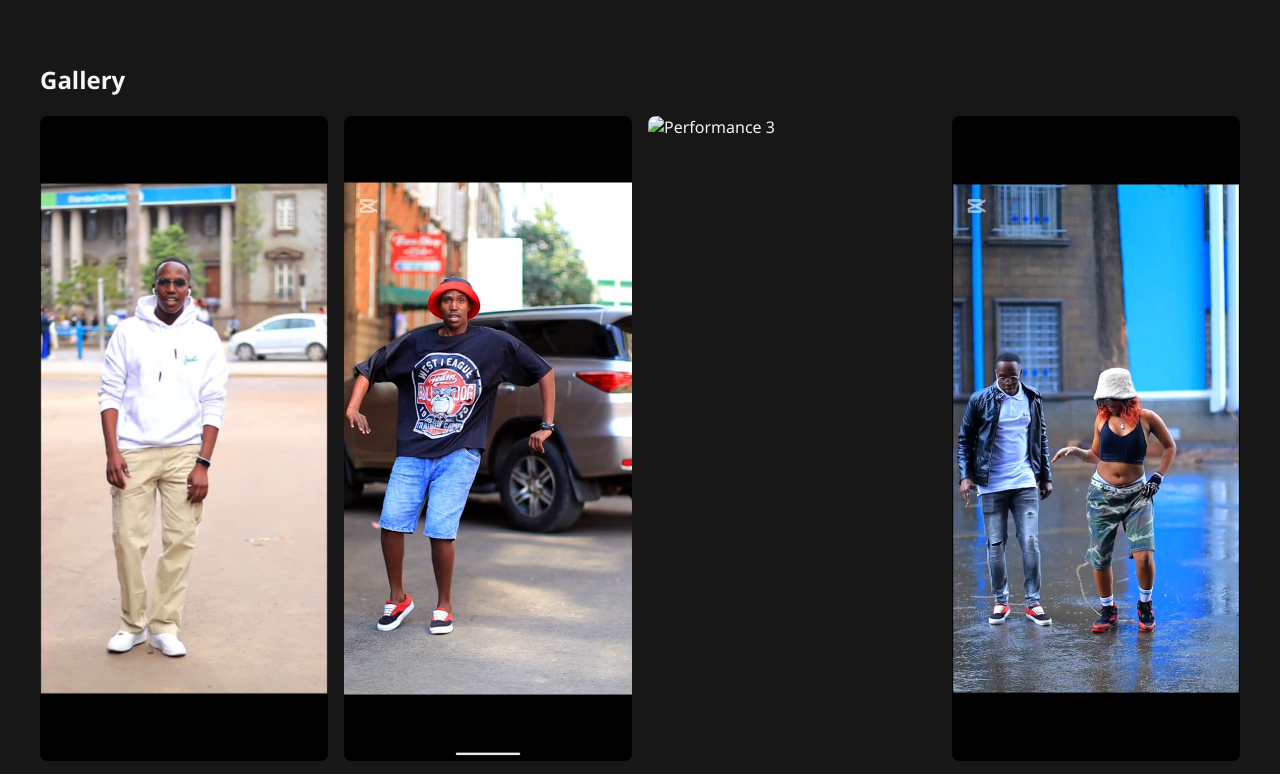
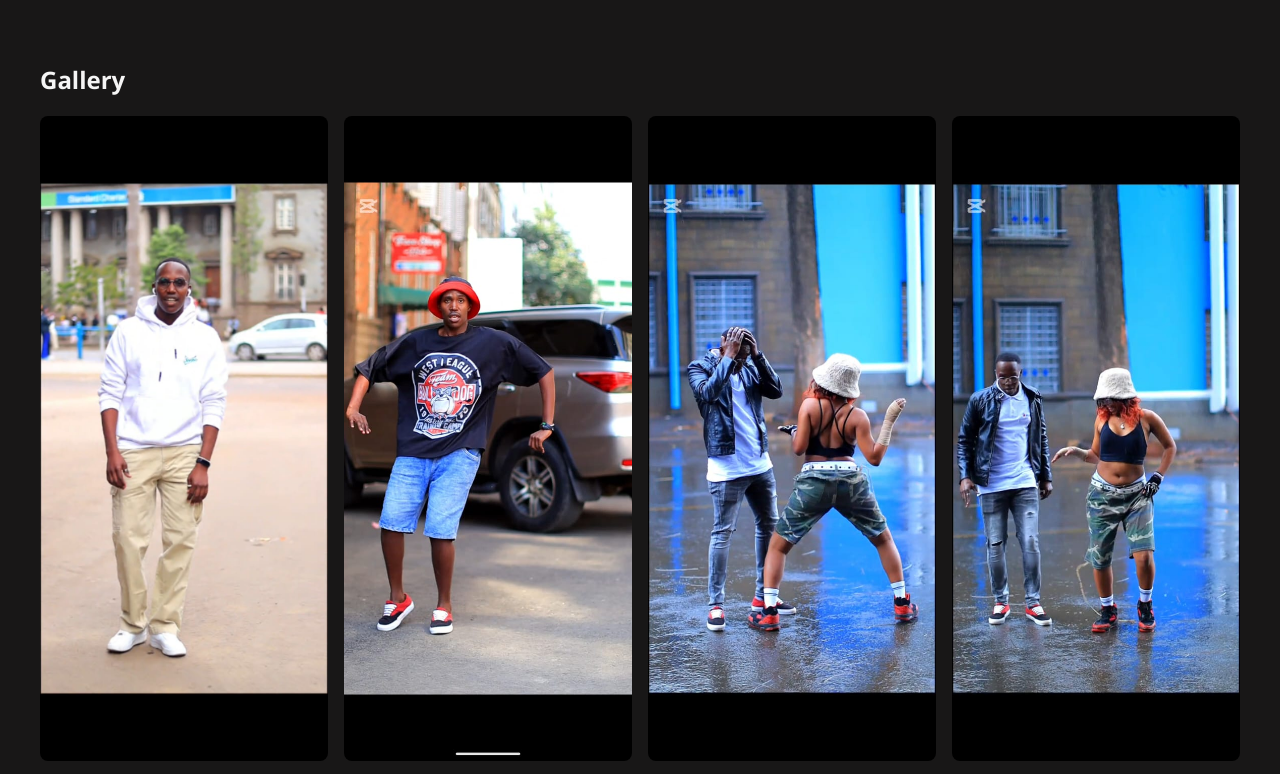
Before and after one commit to jackk99av/Kelly-Dance-Portfolio, a plain HTML site: page index.html in a window 1280 px wide. Shown: the part 2425-3199 px from the top of the page. Drawn offline with Linux system fonts and the light colour scheme; files whose address does not match are found by name.

Commit message:
Update index.html

```diff
--- a/index.html
+++ b/index.html
@@ -120,7 +120,7 @@
       <img src="assets/WhatsApp Image 2025-08-18 at 23.22.54_3e5a2da4.jpg" alt="Workshop Snapshot">
 
       <img src="assets/WhatsApp Image 2025-08-18 at 23.22.17_63fd3a0a.jpg" alt="Performance 2">
-      <img src="WhatsApp Image 2025-08-18 at 23.20.26_52ddd208.jpg" alt="Performance 3">
+      <img src="assets/WhatsApp Image 2025-08-18 at 23.20.26_52ddd208.jpg" alt="Performance 3">
       <img src="assets/WhatsApp Image 2025-08-18 at 23.20.26_f3db74c1.jpg" alt="Backstage">
       <img src="assets/WhatsApp Image 2025-08-18 at 23.08.12_0768c4f4.jpg" alt="Promo Shoot">
       <img src="assets/WhatsApp Image 2025-08-18 at 23.03.43_78f8900d.jpg" alt="Performance 1">
```
